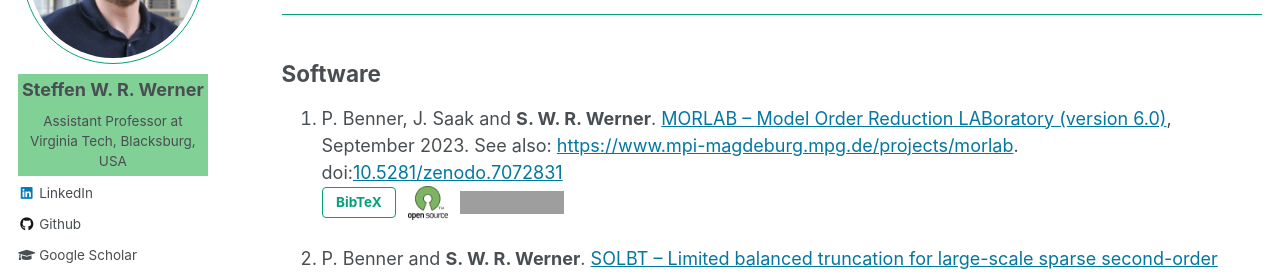
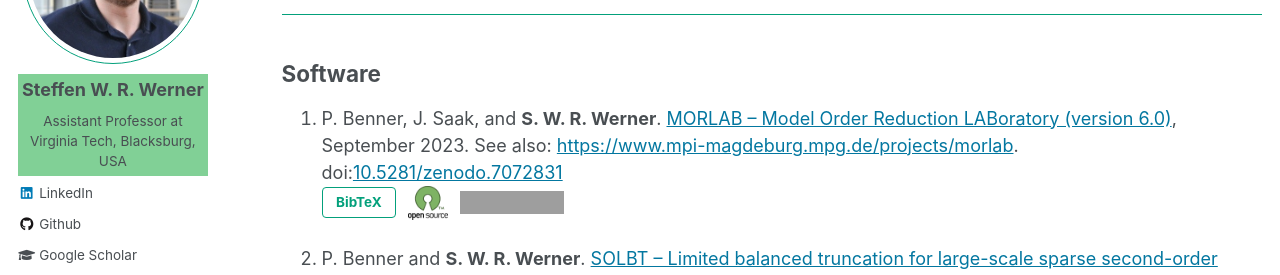
Before and after one commit to ninsteve/ninsteve.github.io, a Jekyll site: the page built from _pages/publications.md, in a window 1280 px wide and 900 px high, scrolled down 4696 px. Shown: the part 152-427 px from the top of the window. Built offline with Jekyll 4.4.1, drawn with Linux system fonts in a browser that asks for light colours; nearby versions of some CDN libraries; some web fonts are replaced; formulas are drawn with MathJax 3; grey boxes are pictures that could not be loaded.

Commit message:
Corrected reference.

```diff
--- a/_pages/publications.md
+++ b/_pages/publications.md
@@ -405,7 +405,7 @@ found at the end of my
 ---
 
 ## <a name="software"></a>Software ##
-1.  P. Benner, J. Saak and <strong>S. W. R. Werner</strong>. <a target="blank_"
+1.  P. Benner, J. Saak, and <strong>S. W. R. Werner</strong>. <a target="blank_"
     href="https://doi.org/10.5281/zenodo.7072831">MORLAB &ndash; Model Order
     Reduction LABoratory (version 6.0)</a>, September 2023.
     See also: <a target="blank_" href="https://www.mpi-magdeburg.mpg.de/projects/morlab">
```
